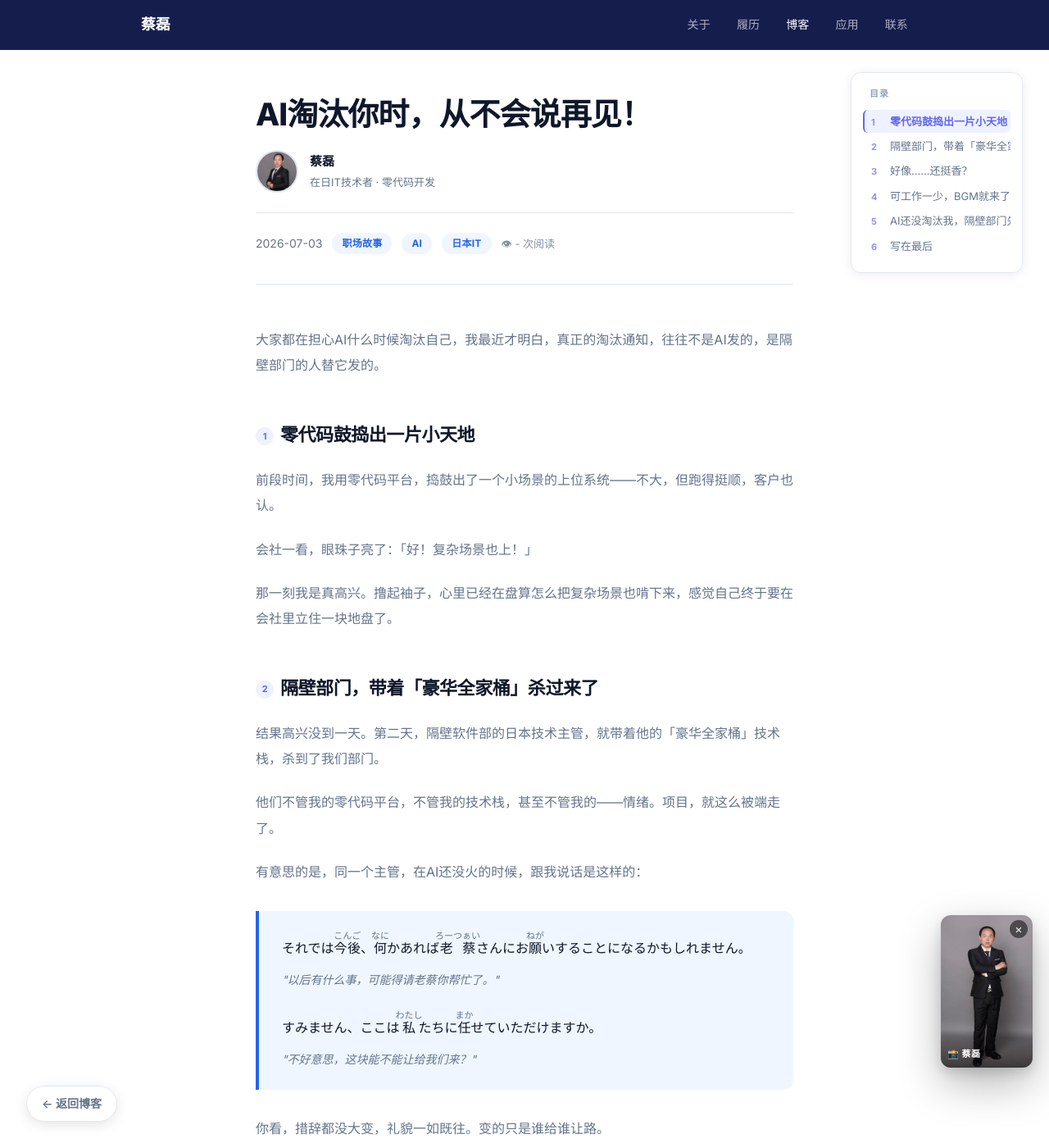
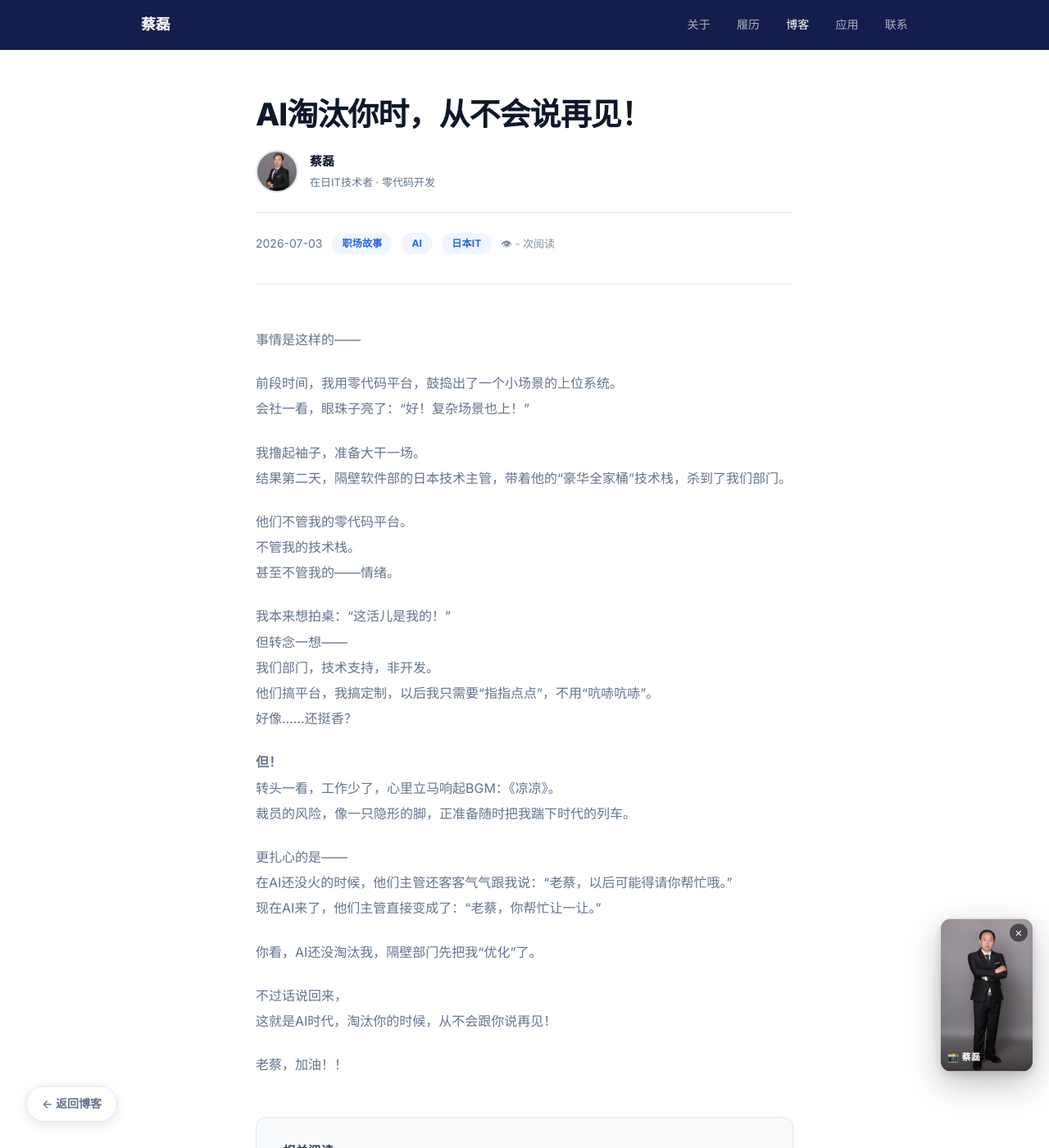
Before and after one commit to jiaodacailei/jiaodacailei.github.io, a Jekyll site: the page built from docs/blog/posts/ai-never-says-goodbye.html, in a window 1280 px wide and 1400 px high. Shown: the whole window at 82% size. Built offline with Jekyll 4.4.1, drawn with Linux system fonts in a browser that asks for light colours; comment, search, counter and statistics services are not loaded; some of the changed text lies outside the part shown.

Commit message:
Rewrite ai-never-says-goodbye.html to stay close to original text

```diff
--- a/docs/blog/posts/ai-never-says-goodbye.html
+++ b/docs/blog/posts/ai-never-says-goodbye.html
@@ -1,49 +1,30 @@
 ---
 layout: post
 title: "AI淘汰你时，从不会说再见！"
-description: "我用零代码平台刚鼓捣出一个小场景，会社眼珠子一亮：复杂场景也上！结果第二天，隔壁软件部带着「豪华全家桶」技术栈杀了过来——AI还没来得及淘汰我，人已经先把我「优化」了。"
+description: "在AI还没火的时候，他们主管还客客气气跟我说：老蔡，以后可能得请你帮忙哦。现在AI来了，他们主管直接变成了：老蔡，你帮忙让一让。"
 date: "2026-07-03"
 tags: [职场故事, AI, 日本IT]
 nav_active: blog
 render_with_liquid: false
 ---
     <div class="post-body">
-      <p>大家都在担心AI什么时候淘汰自己，我最近才明白，真正的淘汰通知，往往不是AI发的，是隔壁部门的人替它发的。</p>
+      <p>事情是这样的——</p>
 
-      <h2>零代码鼓捣出一片小天地</h2>
-      <p>前段时间，我用零代码平台，捣鼓出了一个小场景的上位系统——不大，但跑得挺顺，客户也认。</p>
-      <p>会社一看，眼珠子亮了：「好！复杂场景也上！」</p>
-      <p>那一刻我是真高兴。撸起袖子，心里已经在盘算怎么把复杂场景也啃下来，感觉自己终于要在会社里立住一块地盘了。</p>
+      <p>前段时间，我用零代码平台，鼓捣出了一个小场景的上位系统。<br>会社一看，眼珠子亮了：“好！复杂场景也上！”</p>
 
-      <h2>隔壁部门，带着「豪华全家桶」杀过来了</h2>
-      <p>结果高兴没到一天。第二天，隔壁软件部的日本技术主管，就带着他的「豪华全家桶」技术栈，杀到了我们部门。</p>
-      <p>他们不管我的零代码平台，不管我的技术栈，甚至不管我的——情绪。项目，就这么被端走了。</p>
-      <p>有意思的是，同一个主管，在AI还没火的时候，跟我说话是这样的：</p>
+      <p>我撸起袖子，准备大干一场。<br>结果第二天，隔壁软件部的日本技术主管，带着他的“豪华全家桶”技术栈，杀到了我们部门。</p>
 
-      <div class="jp-quote">
-        <p lang="ja">それでは<ruby>今後<rt>こんご</rt></ruby>、<ruby>何<rt>なに</rt></ruby>かあれば<ruby>老蔡<rt>ろーつぁい</rt></ruby>さんにお<ruby>願<rt>ねが</rt></ruby>いすることになるかもしれません。</p>
-        <p class="zh-trans">"以后有什么事，可能得请老蔡你帮忙了。"</p>
+      <p>他们不管我的零代码平台。<br>不管我的技术栈。<br>甚至不管我的——情绪。</p>
 
-        <p lang="ja">すみません、ここは<ruby>私<rt>わたし</rt></ruby>たちに<ruby>任<rt>まか</rt></ruby>せていただけますか。</p>
-        <p class="zh-trans">"不好意思，这块能不能让给我们来？"</p>
-      </div>
+      <p>我本来想拍桌：“这活儿是我的！”<br>但转念一想——<br>我们部门，技术支持，非开发。<br>他们搞平台，我搞定制，以后我只需要“指指点点”，不用“吭哧吭哧”。<br>好像……还挺香？</p>
 
-      <p>你看，措辞都没大变，礼貌一如既往。变的只是谁给谁让路。</p>
+      <p><strong>但！</strong><br>转头一看，工作少了，心里立马响起BGM：《凉凉》。<br>裁员的风险，像一只隐形的脚，正准备随时把我踹下时代的列车。</p>
 
-      <h2>好像……还挺香？</h2>
-      <p>我本来想拍桌子：「这活儿是我的！」但转念一想——我们部门是技术支持，非开发。他们搞平台，我搞定制，以后我只需要「指指点点」，不用「吭哧吭哧」。</p>
-      <p>细想一下，好像……还挺香？不用天天泡在需求细节里，动动嘴，让别人去啃硬骨头，这不就是很多人梦寐以求的位置吗。</p>
+      <p>更扎心的是——<br>在AI还没火的时候，他们主管还客客气气跟我说：“老蔡，以后可能得请你帮忙哦。”<br>现在AI来了，他们主管直接变成了：“老蔡，你帮忙让一让。”</p>
 
-      <h2>可工作一少，BGM就来了</h2>
-      <p>但转头一看，手头的活儿明显变少了，心里立马响起BGM：《凉凉》。</p>
-      <p>「指指点点」听着轻松，前提是有人愿意让你一直指点下去。会社不会为一个只出嘴的岗位长期买单，裁员的风险，像一只隐形的脚，正准备随时把我踹下时代的列车。</p>
+      <p>你看，AI还没淘汰我，隔壁部门先把我“优化”了。</p>
 
-      <h2>AI还没淘汰我，隔壁部门先把我「优化」了</h2>
-      <p>最扎心的不是活儿被抢，是心态的落差——同一个主管，AI没火之前客客气气求着帮忙，AI一火，转身就变成了「你帮忙让一让」。</p>
-      <p>AI本身还没对我做什么，倒是隔壁部门，先一步把我「优化」掉了。这大概才是AI时代最真实的样子：淘汰你的不一定是模型本身，而是所有已经看懂了这场变化、比你先动手的人。</p>
+      <p>不过话说回来，<br>这就是AI时代，淘汰你的时候，从不会跟你说再见！</p>
 
-      <h2>写在最后</h2>
-      <p>这就是AI时代，淘汰你的时候，从不会跟你说再见。它不打招呼，也不留缓冲期，等你反应过来，位置已经被让出去了。</p>
-      <p>能做的，大概就是别等着被「优化」，先把自己活成那个「先动手的人」。</p>
       <p>老蔡，加油！！</p>
     </div>
```
